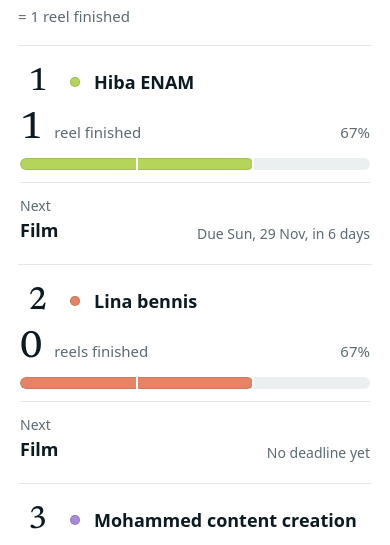
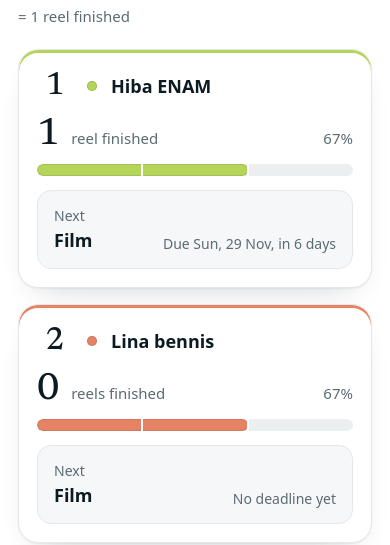
Before and after one commit to younorafiku/bridge-crossings, a plain HTML site: page index.html in a window 390 px wide. Shown: the part 493-1038 px from the top of the page. Drawn offline with Linux system fonts and the light colour scheme.

Commit message:
Page: each person is a card with space between cards, Next inside the card
Co-Authored-By: Claude Sonnet 5.5 <noreply@anthropic.com>
Claude-Session: https://claude.ai/code/session_01WLGkGRXY762diWTEH2XvQ2

```diff
--- a/index.html
+++ b/index.html
@@ -71,14 +71,17 @@ h1 em { font-style: italic; font-weight: 500; }
 .flow .n { width: 22px; height: 22px; border-radius: 50%; border: 1px solid var(--line2); display: grid; place-items: center; font-size: 12px; color: var(--mute); }
 .flow .end { color: var(--mute); }
 .rows { list-style: none; margin: 0; padding: 0; }
-.cat .rows { margin-top: 18px; border-top: 1px solid var(--line); }
+.cat .rows { display: grid; gap: 18px; margin-top: 22px; }
 .row {
   --c: #F1BF5B;
-  display: grid; grid-template-columns: minmax(150px, 220px) minmax(0, 1fr) minmax(170px, 230px);
-  gap: 14px 36px; align-items: center;
-  padding: 24px 4px; border-bottom: 1px solid var(--line);
+  display: grid; grid-template-columns: minmax(150px, 210px) minmax(0, 1fr) minmax(190px, 240px);
+  gap: 16px 32px; align-items: center;
+  padding: 24px 24px 24px 26px;
+  background: #fff; border: 1px solid var(--line); border-radius: 22px;
+  /* the person's colour runs along the top edge of their own card; two soft shadows give it lift */
+  box-shadow: inset 0 3px 0 0 var(--c), 0 1px 2px rgba(12, 27, 34, .05), 0 16px 32px -20px rgba(12, 27, 34, .24);
 }
-.row.empty { display: block; color: var(--mute); text-align: center; padding: 40px 12px; }
+.row.empty { display: block; color: var(--mute); text-align: center; padding: 40px 12px; background: transparent; border-style: dashed; border-color: var(--line2); box-shadow: none; }
 .who { display: flex; align-items: center; gap: 14px; min-width: 0; }
 .rank { flex: none; width: 36px; text-align: center; font: 500 32px/1 var(--serif); color: var(--mute); font-variant-numeric: lining-nums; }
 .rank.top { color: var(--ink); }
@@ -89,7 +92,7 @@ h1 em { font-style: italic; font-weight: 500; }
 .bar { position: relative; height: 12px; border-radius: 99px; background: var(--track); overflow: hidden; }
 .bar i { position: absolute; inset: 0 auto 0 0; width: 0; background: var(--c); border-radius: 99px; box-shadow: inset 0 0 0 1px rgba(12, 27, 34, .10); transition: width .8s cubic-bezier(.2, .8, .2, 1); }
 .bar u { position: absolute; top: 0; bottom: 0; width: 2px; margin-left: -1px; background: #fff; }
-.next { min-width: 0; }
+.next { min-width: 0; padding: 14px 16px; background: var(--wash); border: 1px solid var(--line); border-radius: 14px; }
 .lbl { display: block; margin-bottom: 1px; font-size: 14px; color: var(--mute); }
 .next b { display: block; font-size: 18px; font-weight: 600; overflow-wrap: anywhere; }
 .due { display: block; margin-top: 3px; font-size: 14px; color: var(--mute); }
@@ -97,7 +100,7 @@ h1 em { font-style: italic; font-weight: 500; }
 .due.today, .due.soon { color: var(--soon); font-weight: 600; }
 
 /* Admin tray under a row */
-.acts { grid-column: 1 / -1; display: flex; flex-wrap: wrap; align-items: center; gap: 8px; margin-top: 2px; padding: 10px; background: var(--wash); border-radius: 14px; }
+.acts { grid-column: 1 / -1; display: flex; flex-wrap: wrap; align-items: center; gap: 8px; margin-top: 2px; padding: 16px 0 0; border-top: 1px solid var(--line); }
 .acts .edit { margin-left: auto; }
 .dlgroup { display: inline-flex; align-items: center; gap: 2px; }
 .dl { position: relative; display: inline-flex; align-items: center; gap: 8px; min-height: 44px; padding: 0 14px; border: 1px solid var(--line2); border-radius: 12px; background: #fff; font-size: 15px; cursor: pointer; transition: border-color .15s; }
@@ -107,7 +110,7 @@ h1 em { font-style: italic; font-weight: 500; }
 .dl.empty .face { color: var(--mute); }
 .dl input { position: absolute; inset: 0; width: 100%; height: 100%; margin: 0; padding: 0; border: 0; opacity: 0; cursor: pointer; font-size: 16px; }
 .xbtn { width: 40px; height: 44px; border-radius: 12px; border: 0; background: transparent; color: var(--mute); cursor: pointer; font-size: 14px; }
-.xbtn:hover { background: #fff; color: var(--ink); }
+.xbtn:hover { background: var(--wash); color: var(--ink); }
 
 /* Buttons */
 .btn { min-height: 44px; padding: 0 18px; border-radius: 12px; border: 1px solid var(--line2); background: #fff; color: var(--ink); cursor: pointer; transition: background .15s, border-color .15s; }
@@ -179,8 +182,9 @@ h1 em { font-style: italic; font-weight: 500; }
   .head { padding: 36px 0 22px; }
   .about { font-size: 17px; }
   .cat { margin-top: 44px; }
-  .row { grid-template-columns: 1fr; gap: 12px; padding: 20px 2px; }
-  .next { display: grid; grid-template-columns: auto minmax(0, 1fr); grid-template-areas: "lbl due" "act due"; column-gap: 14px; padding-top: 12px; border-top: 1px solid var(--line); }
+  .cat .rows { gap: 16px; }
+  .row { grid-template-columns: 1fr; gap: 14px; padding: 20px 18px 18px; border-radius: 20px; }
+  .next { display: grid; grid-template-columns: auto minmax(0, 1fr); grid-template-areas: "lbl due" "act due"; column-gap: 14px; }
   .next .lbl { grid-area: lbl; }
   .next b { grid-area: act; }
   .next .due { grid-area: due; align-self: end; margin: 0; text-align: right; }
```
